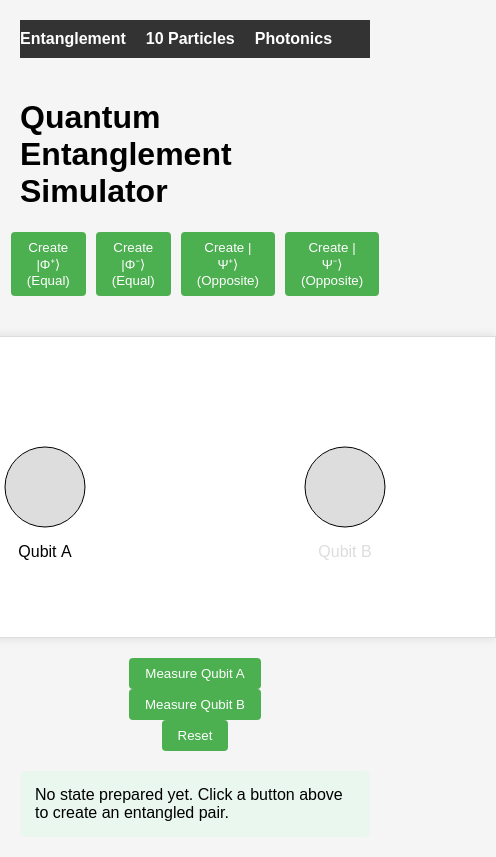
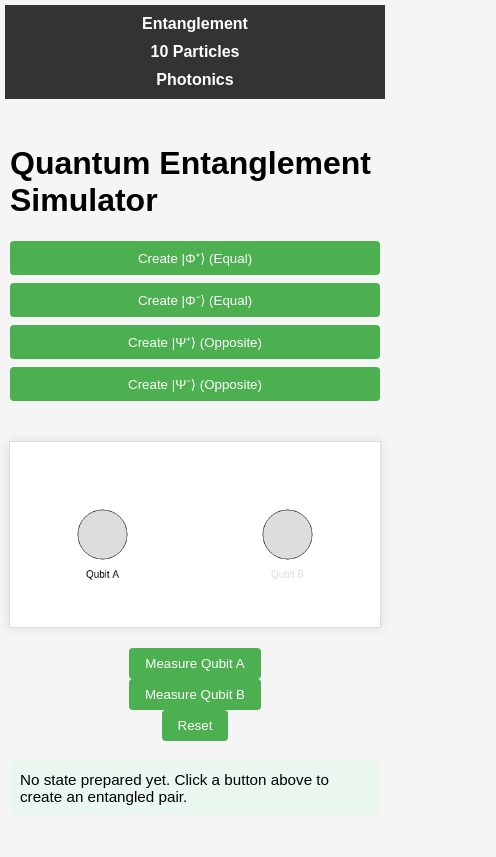
Before and after one commit to sfar2001/quntum_testings, a plain HTML site: page enteglment.html in a window 390 px wide. Shown: the whole page, 496 px wide, since content can reach past the window. Drawn offline with Linux system fonts and the light colour scheme.

Commit message:
first commit

```diff
--- a/enteglment.html
+++ b/enteglment.html
@@ -1,6 +1,7 @@
 <!DOCTYPE html>
 <html>
 <head>
+    <meta name="viewport" content="width=device-width, initial-scale=1.0">
     <title>Quantum Entanglement Animation</title>
     <style>
         body {
@@ -14,6 +15,28 @@
             display: flex;
             flex-direction: column;
             align-items: center;
+            width: 100%;
+            box-sizing: border-box;
+        }
+        nav {
+            background: #333;
+            padding: 10px 0 10px 0;
+            margin-bottom: 20px;
+        }
+        nav .nav-inner {
+            max-width: 800px;
+            margin: 0 auto;
+            display: flex;
+            gap: 20px;
+            align-items: center;
+            flex-wrap: wrap;
+            justify-content: center;
+        }
+        nav a {
+            color: white;
+            text-decoration: none;
+            font-weight: bold;
+            font-size: 1rem;
         }
         canvas {
             background-color: white;
@@ -53,14 +76,40 @@
             line-height: 20px;
             font-weight: bold;
         }
+        @media (max-width: 600px) {
+            body {
+                padding: 5px;
+            }
+            .container {
+                padding: 5px;
+            }
+            nav .nav-inner {
+                flex-direction: column;
+                gap: 10px;
+            }
+            canvas {
+                width: 100% !important;
+                height: auto !important;
+                max-width: 100vw;
+            }
+            .controls {
+                flex-direction: column;
+                gap: 8px;
+                width: 100%;
+            }
+            .state-info {
+                font-size: 0.95rem;
+                padding: 10px;
+            }
+        }
     </style>
 </head>
 <body>
-    <nav style="background:#333;padding:10px 0 10px 0;margin-bottom:20px;">
-        <div style="max-width:800px;margin:0 auto;display:flex;gap:20px;align-items:center;">
-            <a href="enteglment.html" style="color:white;text-decoration:none;font-weight:bold;">Entanglement</a>
-            <a href="exemple10particuls.html" style="color:white;text-decoration:none;font-weight:bold;">10 Particles</a>
-            <a href="quntum.html" style="color:white;text-decoration:none;font-weight:bold;">Photonics</a>
+    <nav>
+        <div class="nav-inner">
+            <a href="enteglment.html">Entanglement</a>
+            <a href="exemple10particuls.html">10 Particles</a>
+            <a href="quntum.html">Photonics</a>
         </div>
     </nav>
     <div class="container">
```
Also changed, not shown: exemple10particuls.html (+53 -6 lines), quntum.html (+51 -5 lines).
